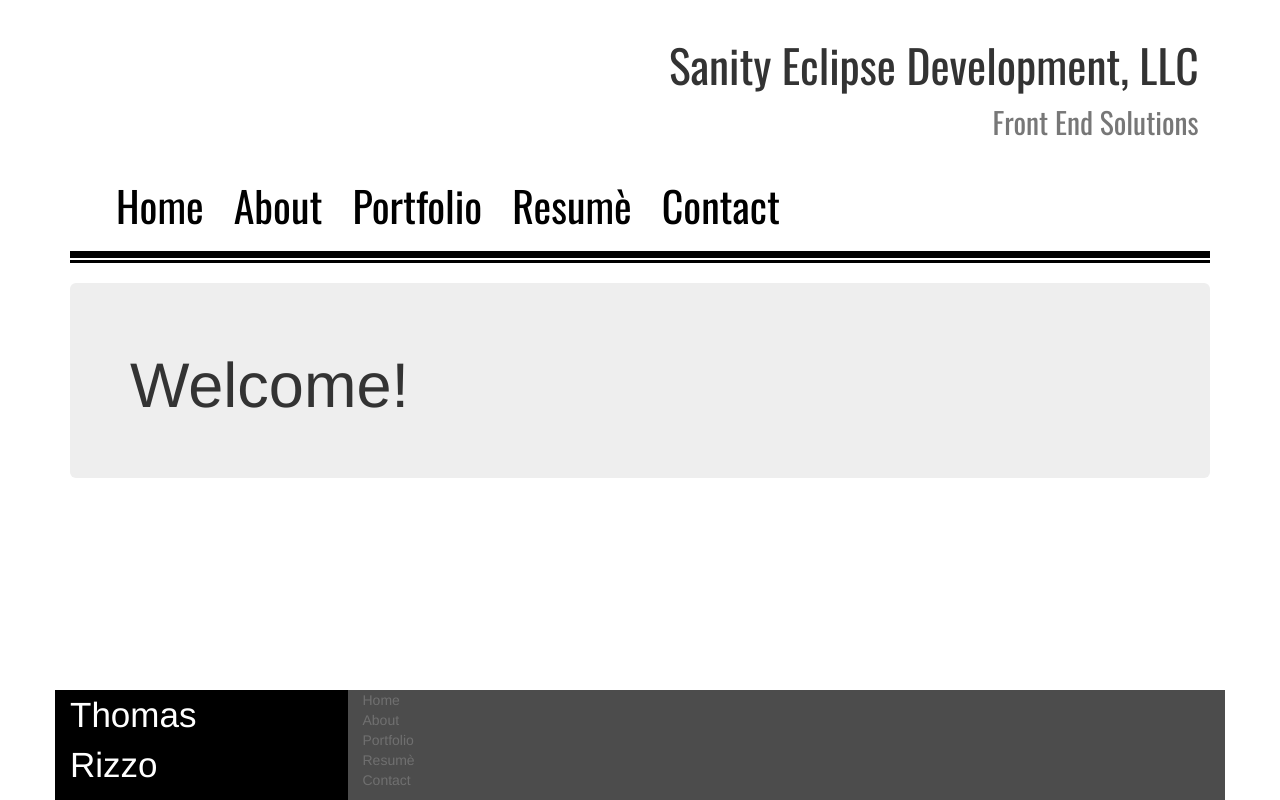
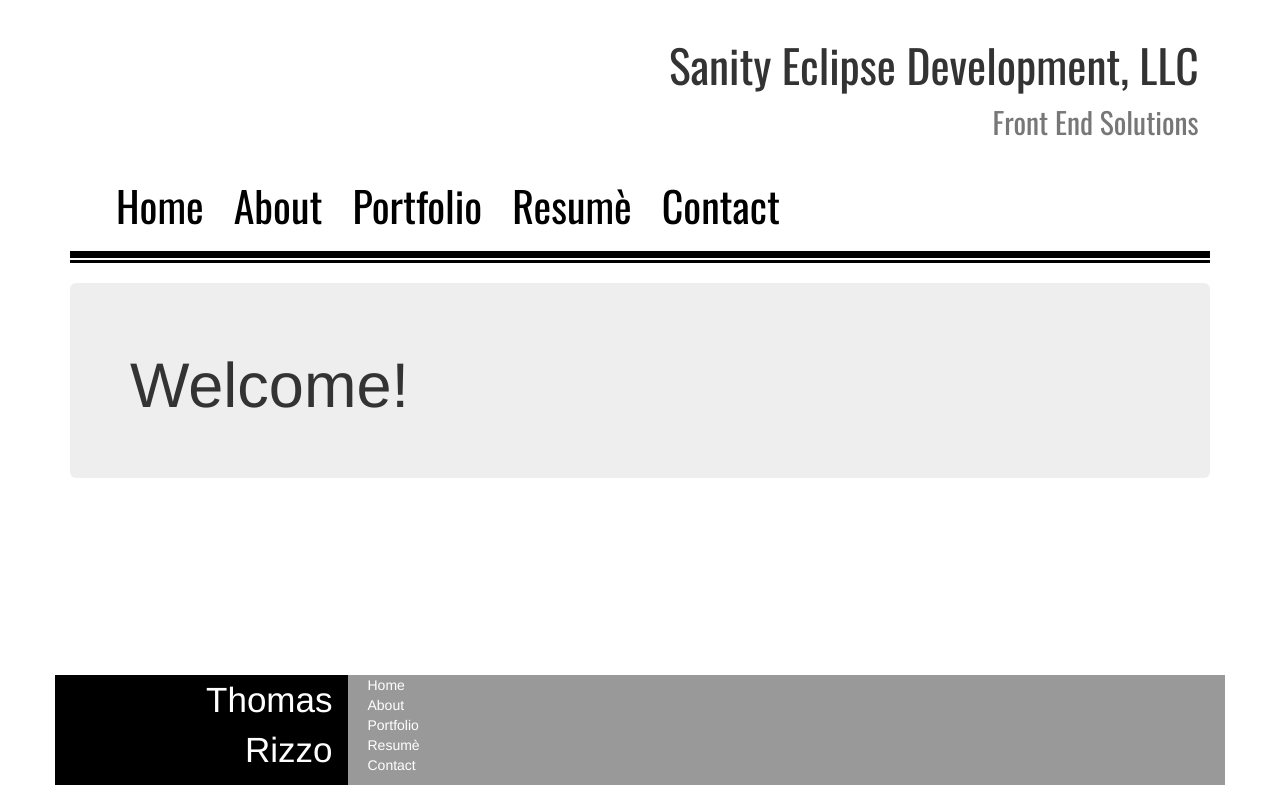
Before and after one commit to SanityEclipse/SED-business-site, an Angular app: page /home in a window 1280 px wide. Built offline with nearby package versions, Linux system fonts and the light colour scheme.

Commit message:
additional styling.

```diff
--- a/src/app/core/footer/footer.component.html
+++ b/src/app/core/footer/footer.component.html
@@ -1,16 +1,14 @@
 <footer>
-  <nav class="navbar navbar navbar-fixed-bottom">
+  <nav class="navbar navbar navbar-fixed-bottom" style="margin-bottom:15px">
     <div class="container">
       <div class="row">
         <div class="col-md-3" style="background-color:black;">
-          <p style="color:white; font-size:2.5em">
-            Thomas
-            <br>
-            Rizzo
+          <p class="text-right" style="color:white; font-size:2.5em">
+            Thomas<br>Rizzo
           </p>
         </div>
-        <div class="col-md-9" style="background-color:black; opacity:0.7">
-          <p>
+        <div class="col-md-9" style="background-color:black; opacity:0.4;">
+          <p style="padding-left:5px; color:white">
             Home
             <br>
             About
--- a/src/styles.css
+++ b/src/styles.css
@@ -1,4 +1,4 @@
 /* You can add global styles to this file, and also import other style files */
 body {
-  padding-bottom: 100px;
+  padding-bottom: 140px;
 }
```
